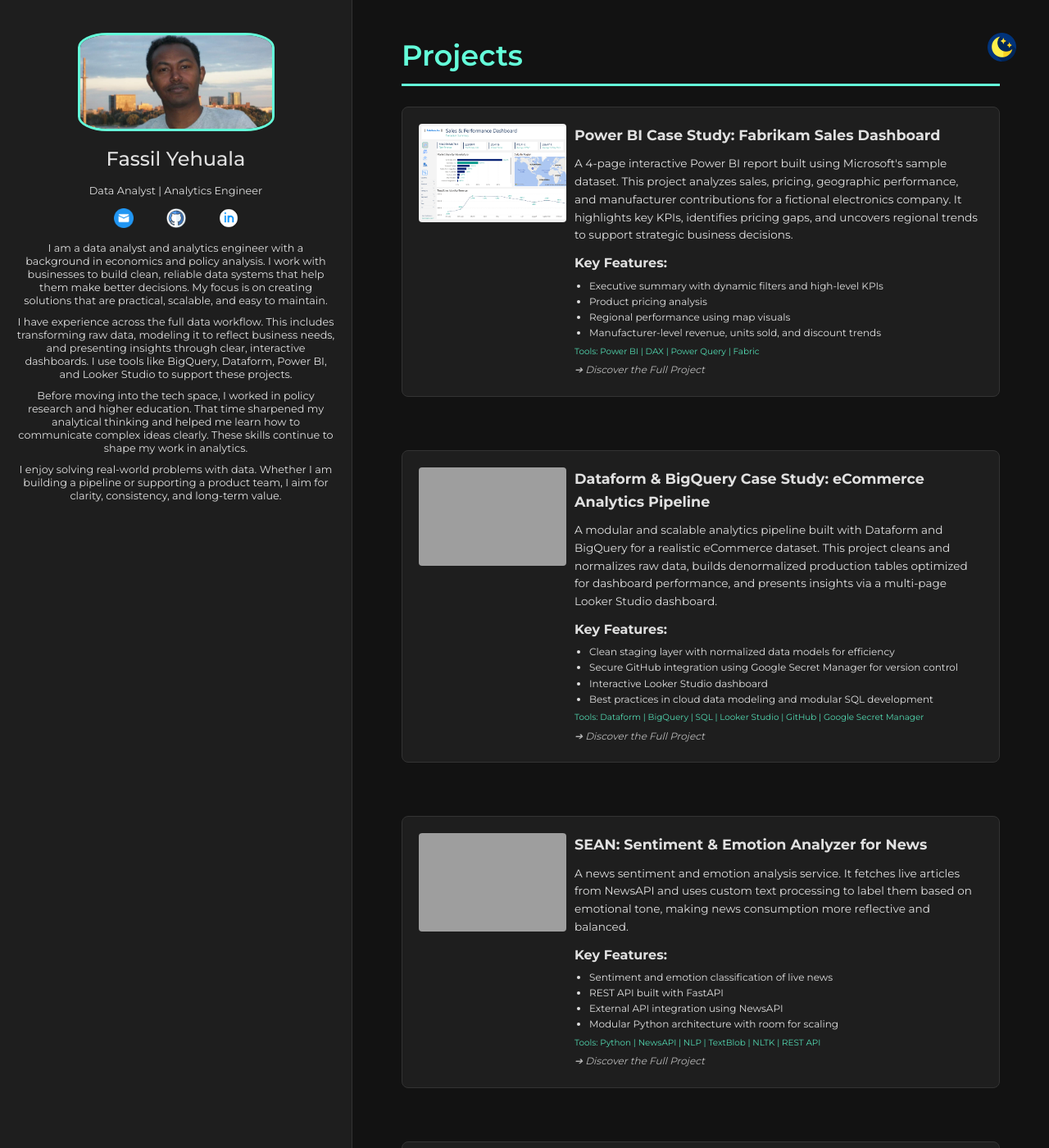
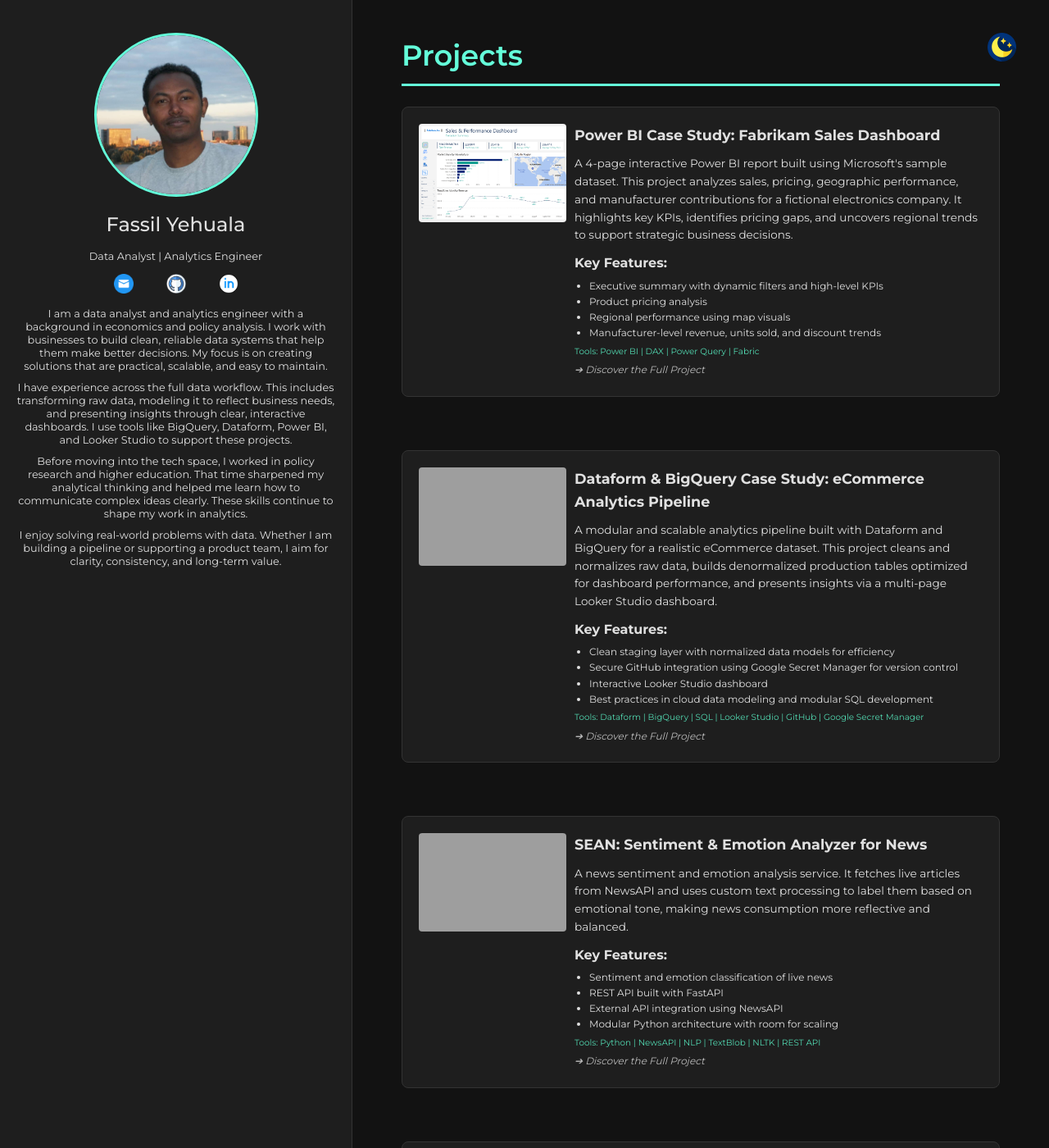
Before and after one commit to Fassilsis/fassilsis.github.io, a Jekyll site: the page built from index.md, in a window 1280 px wide and 1400 px high. Shown: the whole window at 82% size. Built offline with Jekyll 4.4.1, drawn with Linux system fonts in a browser that asks for light colours; grey boxes are pictures that could not be loaded.

Commit message:
Update style.css

```diff
--- a/assets/css/style.css
+++ b/assets/css/style.css
@@ -73,9 +73,9 @@ a:hover {
 }
 
 .profile-pic {
-  width: 240px !important;
-  height: 120px !important;
-  border-radius: 15%;
+  width: 200px !important;
+  height: 200px !important;
+  border-radius: 50%;
   border: 3px solid var(--link-color);
   margin-bottom: 15px;
   object-fit: cover;
```
